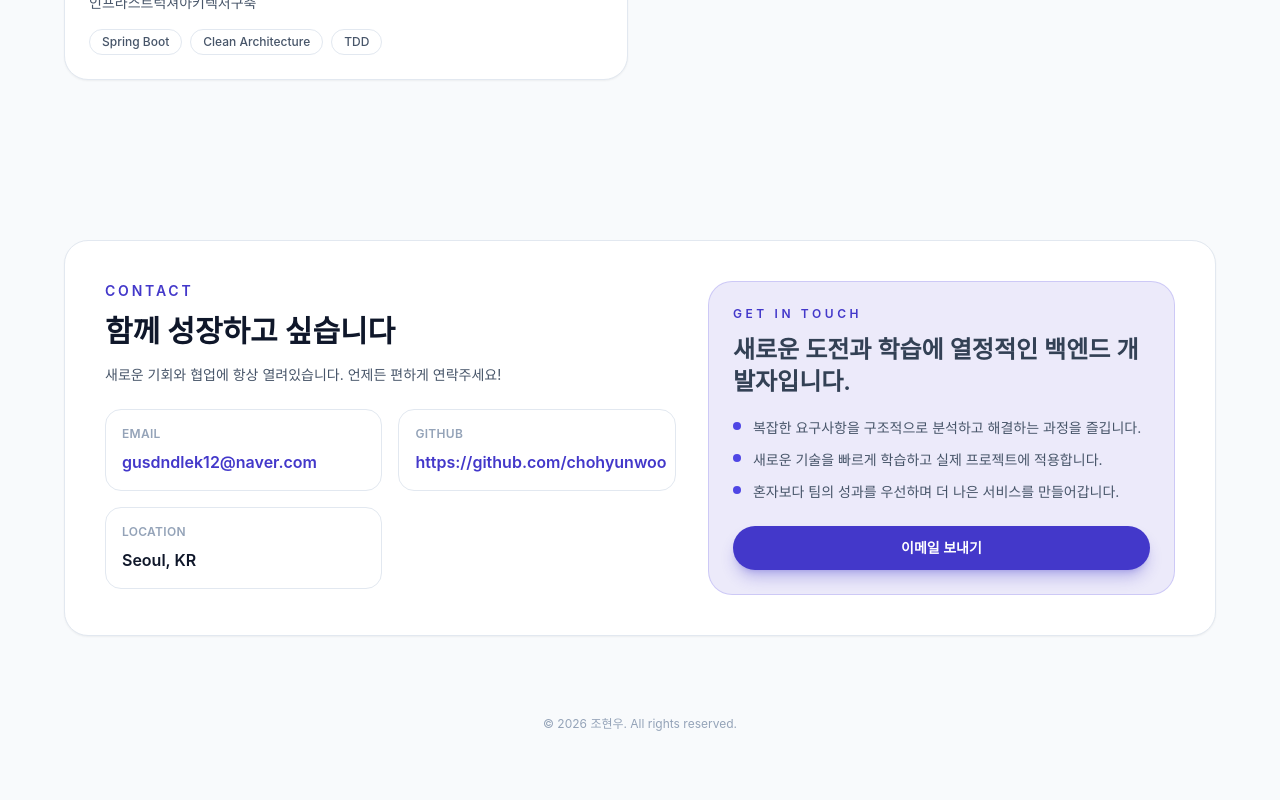
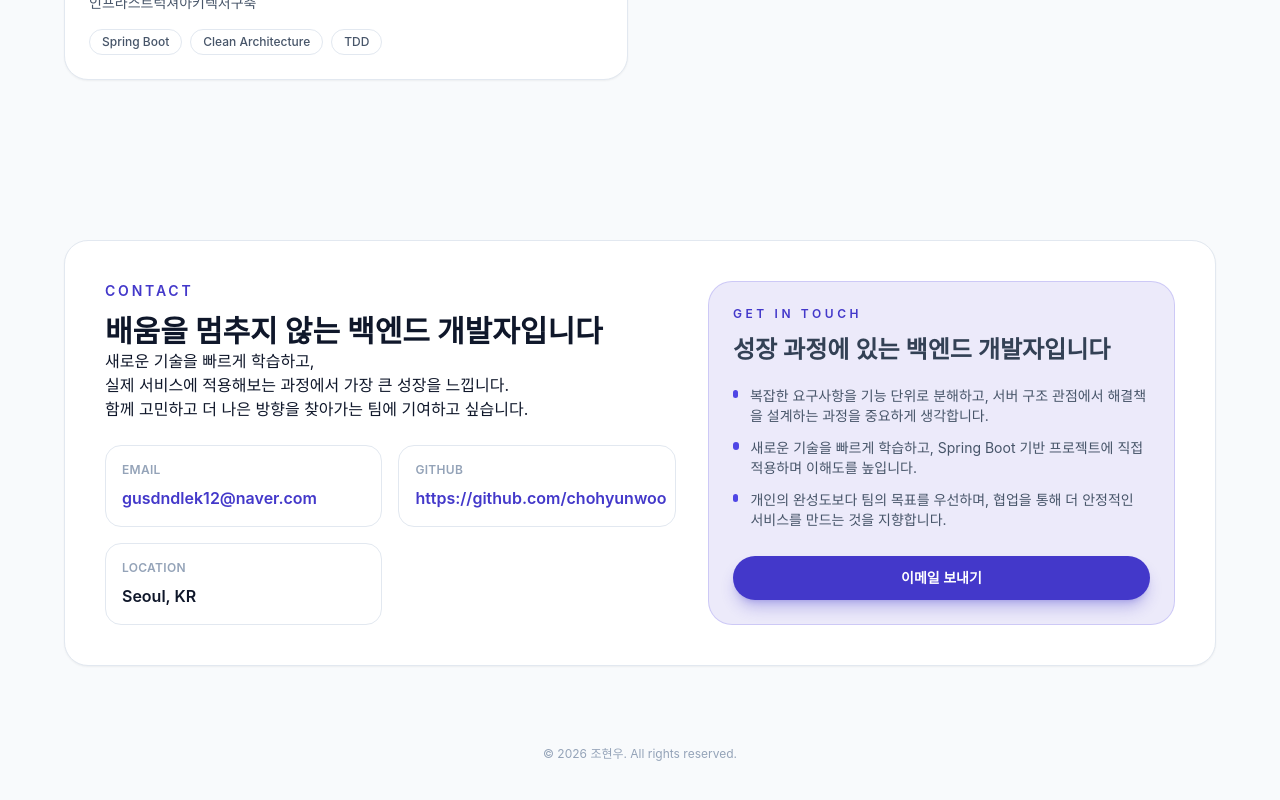
Before and after one commit to chohyunwoo/portfolio, a React (Vite) app: page / in a window 1280 px wide. Shown: the part 3293-4093 px from the top of the page. Before the commit the page ends 4065 px from the top, so only its background shows below. Built offline with nearby package versions, Linux system fonts and the light colour scheme; the HTML template or start-up script is replaced by a standard one.

Commit message:
refactor : Contact Code refactor

```diff
--- a/src/components/Contact.tsx
+++ b/src/components/Contact.tsx
@@ -25,12 +25,19 @@ export default function Contact() {
             Contact
           </p>
           <h2 className="mt-3 text-3xl font-bold text-slate-900 dark:text-white">
-            함께 성장하고 싶습니다
+            배움을 멈추지 않는 백엔드 개발자입니다
           </h2>
-          <p className="mt-4 text-sm text-slate-600 dark:text-slate-300">
-            새로운 기회와 협업에 항상 열려있습니다. 언제든 편하게 연락주세요!
-          </p>
+       <p>
+              새로운 기술을 빠르게 학습하고,
+                </p>
 
+<p>
+              실제 서비스에 적용해보는 과정에서 가장 큰 성장을 느낍니다.
+                </p>
+
+                <p>
+               함께 고민하고 더 나은 방향을 찾아가는 팀에 기여하고 싶습니다.
+                </p>
           <div className="mt-6 grid gap-4 sm:grid-cols-2">
             {contactDetails.map((detail) => (
               <div
@@ -72,7 +79,7 @@ export default function Contact() {
             </p>
 
             <h3 className="mt-3 text-2xl font-semibold">
-              새로운 도전과 학습에 열정적인 백엔드 개발자입니다.
+              성장 과정에 있는 백엔드 개발자입니다
             </h3>
 
             {/* ✨ 개선된 문구 영역 */}
@@ -80,25 +87,24 @@ export default function Contact() {
               <div className="flex items-start gap-3">
                 <span className="mt-1 inline-block h-2 w-2 rounded-full bg-primary-500" />
                 <p>
-
-                 복잡한 요구사항을 구조적으로 분석하고 해결하는 과정을
-                  즐깁니다.
+                복잡한 요구사항을 기능 단위로 분해하고,
+      서버 구조 관점에서 해결책을 설계하는 과정을 중요하게 생각합니다.
                 </p>
               </div>
 
               <div className="flex items-start gap-3">
                 <span className="mt-1 inline-block h-2 w-2 rounded-full bg-primary-500" />
                 <p>
-                  새로운 기술을 빠르게 학습하고 실제 프로젝트에
-                  적용합니다.
+               새로운 기술을 빠르게 학습하고,
+      Spring Boot 기반 프로젝트에 직접 적용하며 이해도를 높입니다.
                 </p>
               </div>
 
               <div className="flex items-start gap-3">
                 <span className="mt-1 inline-block h-2 w-2 rounded-full bg-primary-500" />
                 <p>
-                 혼자보다 팀의 성과를 우선하며 더 나은 서비스를
-                  만들어갑니다.
+                 개인의 완성도보다 팀의 목표를 우선하며,
+      협업을 통해 더 안정적인 서비스를 만드는 것을 지향합니다.
                 </p>
               </div>
             </div>
```
